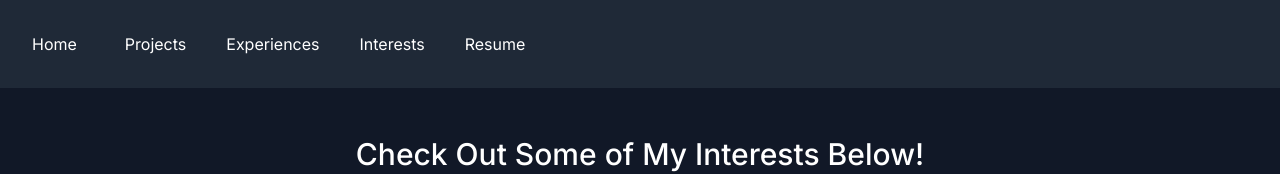
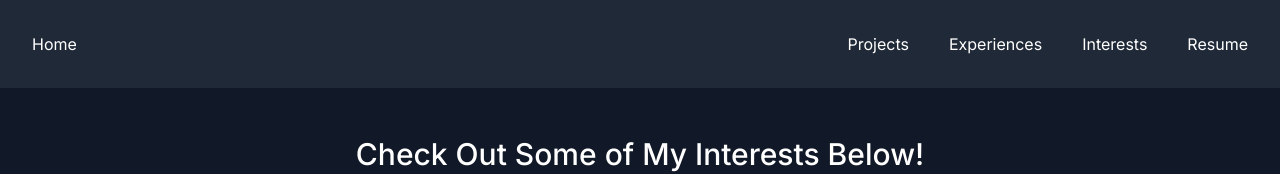
Before and after one commit to chene40/personal-website, a Next.js app: page /interests in a window 1280 px wide. Shown: the top 174 px of the page. Built offline with nearby package versions, Linux system fonts and the light colour scheme.

Commit message:
fix: fix image path where a single image not showing on prod

```diff
--- a/components/header.tsx
+++ b/components/header.tsx
@@ -7,7 +7,7 @@ import { motion } from "framer-motion";
 export default function Header() {
   return (
     <div className="bg-gray-800">
-      <div className="flex text-white text-center overflow-x-scroll sm:overflow-hidden p-8">
+      <div className="flex justify-between text-white text-center overflow-x-scroll sm:overflow-hidden p-8">
         {/* Replace the header with an icon or something? */}
         <motion.div whileHover={{ scale: 1.2 }} className="mr-12">
           <Link href="/">Home</Link>
--- a/data/interests-preview.ts
+++ b/data/interests-preview.ts
@@ -7,7 +7,7 @@ const interests = [
 	say you built your own keyboard which suits you specifically! Click the "Learn More" button to view my keyboard collection and see the
 	specifics details of each build ~`,
     imageData: {
-      url: "/interests/Qk75.jpg",
+      url: "/interests/QK75.jpg",
       alt: "An image of one of my favorite custom built mechanical keyboard. The milky white QK75 with osume's dalgona keycap + novelty set.",
     },
     redirectPath: "/interests/keyboards",
```
